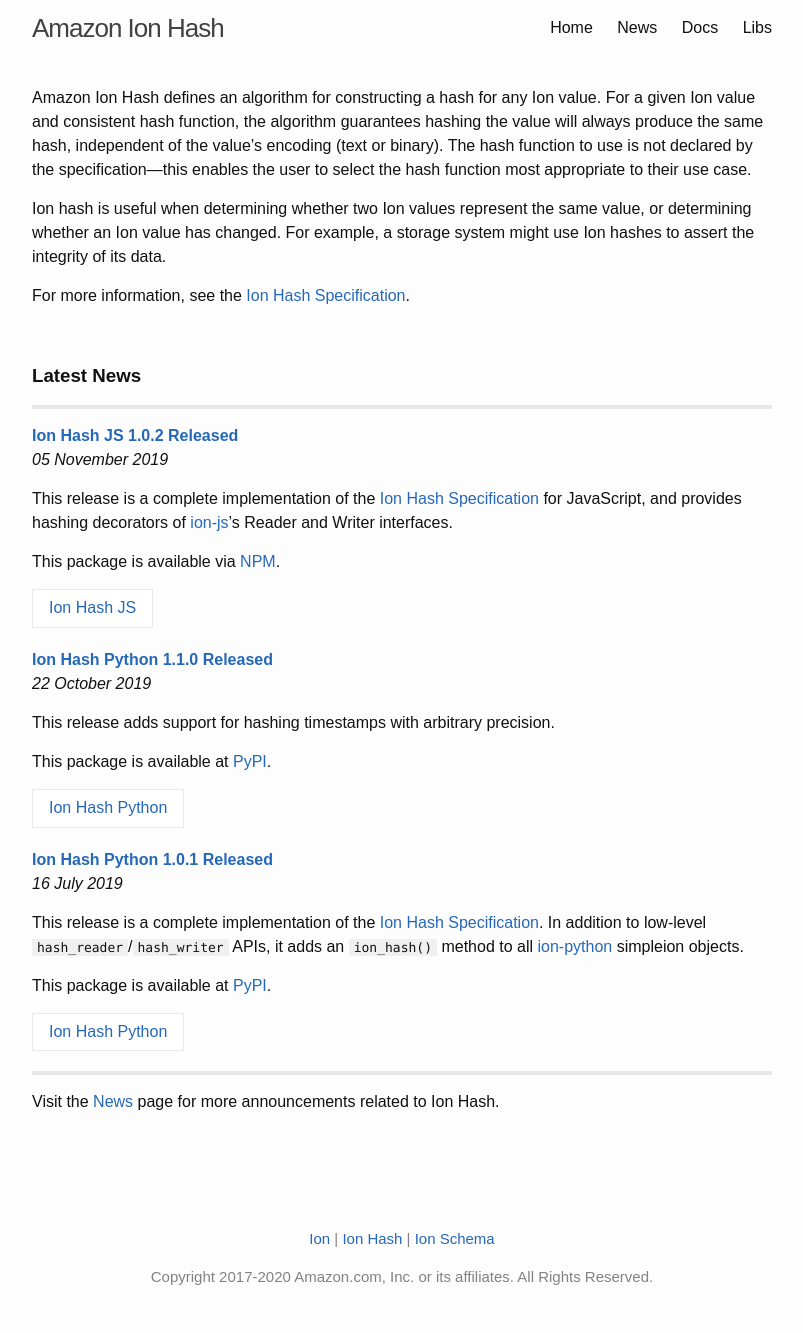
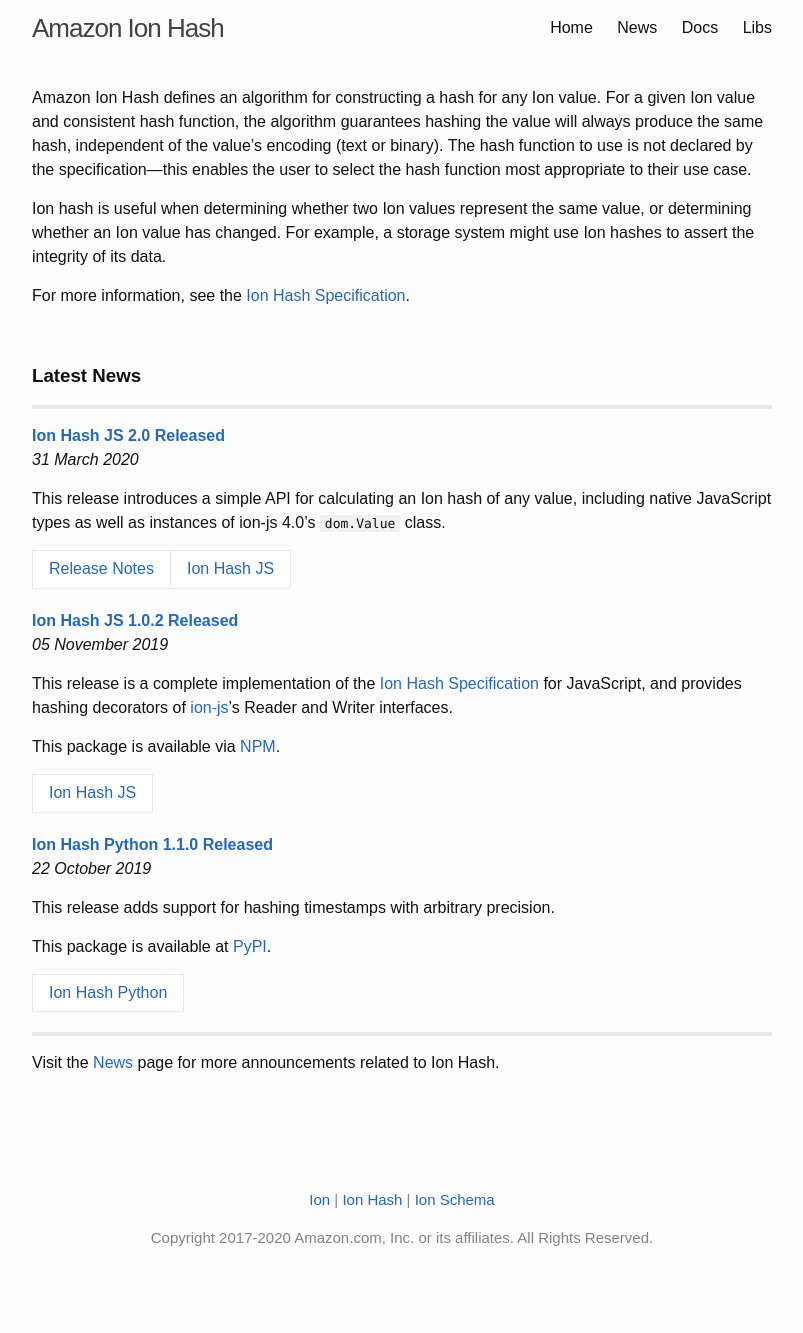
Before and after one commit to amazon-ion/ion-hash, a Jekyll site: the page built from index.md, in a window 1280 px wide. Shown: the whole page, without its empty margins (238-1041 px from the left). Built offline with Jekyll 4.4.1, drawn with Linux system fonts in a browser that asks for light colours; after the commit the page ends 1294 px from its top, so only the background shows below that.

Commit message:
Announces ion-hash-js 2.0 (#7)

```diff
--- /dev/null
+++ b/_posts/2020-03-31-ion-hash-js-2_0-released.md
@@ -0,0 +1,9 @@
+---
+layout: news_item
+title: "Ion Hash JS 2.0 Released"
+date: 2020-03-31
+categories: news ion-hash-js
+---
+This release introduces a simple API for calculating an Ion hash of any value, including native JavaScript types as well as instances of ion-js 4.0's `dom.Value` class.
+
+| [Release Notes](https://github.com/amzn/ion-hash-js/releases/tag/v2.0.0) | [Ion Hash JS](https://github.com/amzn/ion-hash-js) |
--- a/libs.md
+++ b/libs.md
@@ -7,5 +7,5 @@ title: Libraries
 | Name | Latest Version | Repository |
 |------|----------------|------|
 | ion-hash-java | [1.0.0](https://github.com/amzn/ion-hash-java/releases/tag/v1.0.0) (May 23, 2019) | [Link](https://github.com/amzn/ion-hash-java) |
-| ion-hash-js | [1.0.2](https://github.com/amzn/ion-hash-js/releases/tag/v1.0.2) (November 5, 2019) | [Link](https://github.com/amzn/ion-hash-js) |
+| ion-hash-js | [2.0.0](https://github.com/amzn/ion-hash-js/releases/tag/v2.0.0) (March 31, 2020) | [Link](https://github.com/amzn/ion-hash-js) |
 | ion-hash-python | [1.1.0](https://github.com/amzn/ion-hash-python/releases/tag/v1.1.0) (October 22, 2019) | [Link](https://github.com/amzn/ion-hash-python) |
```
